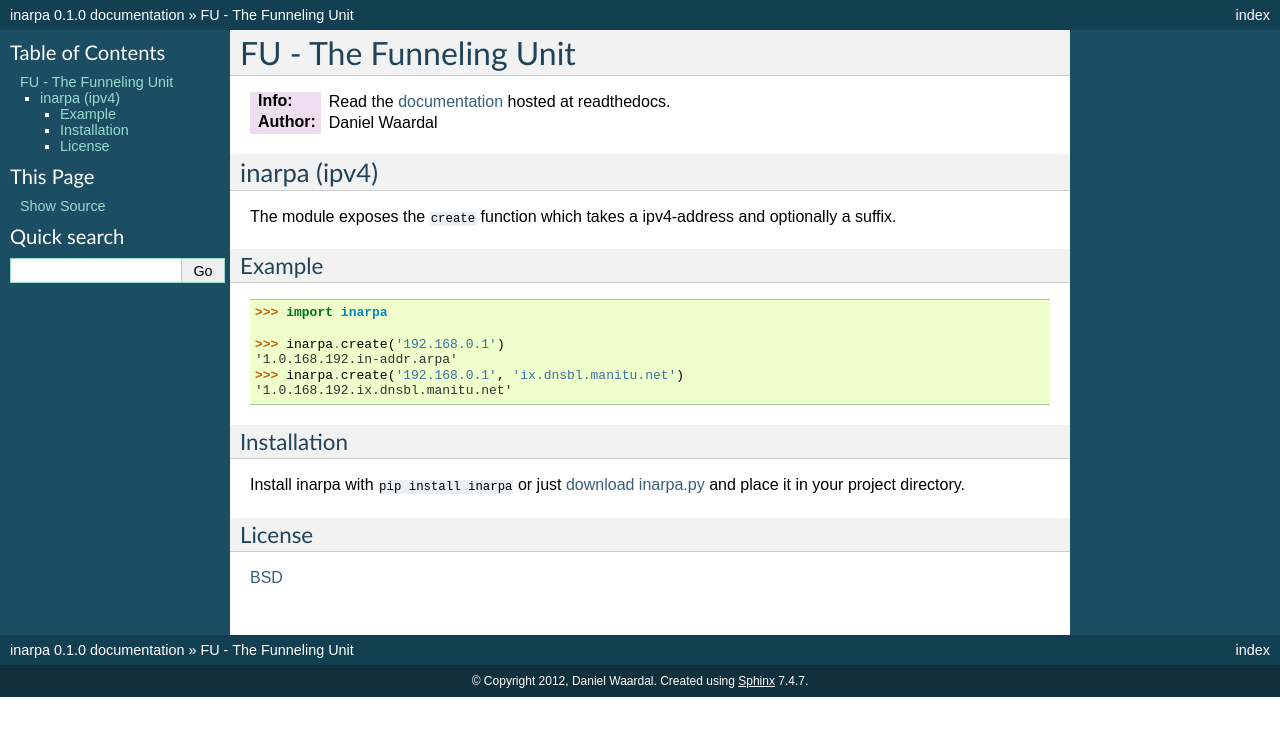
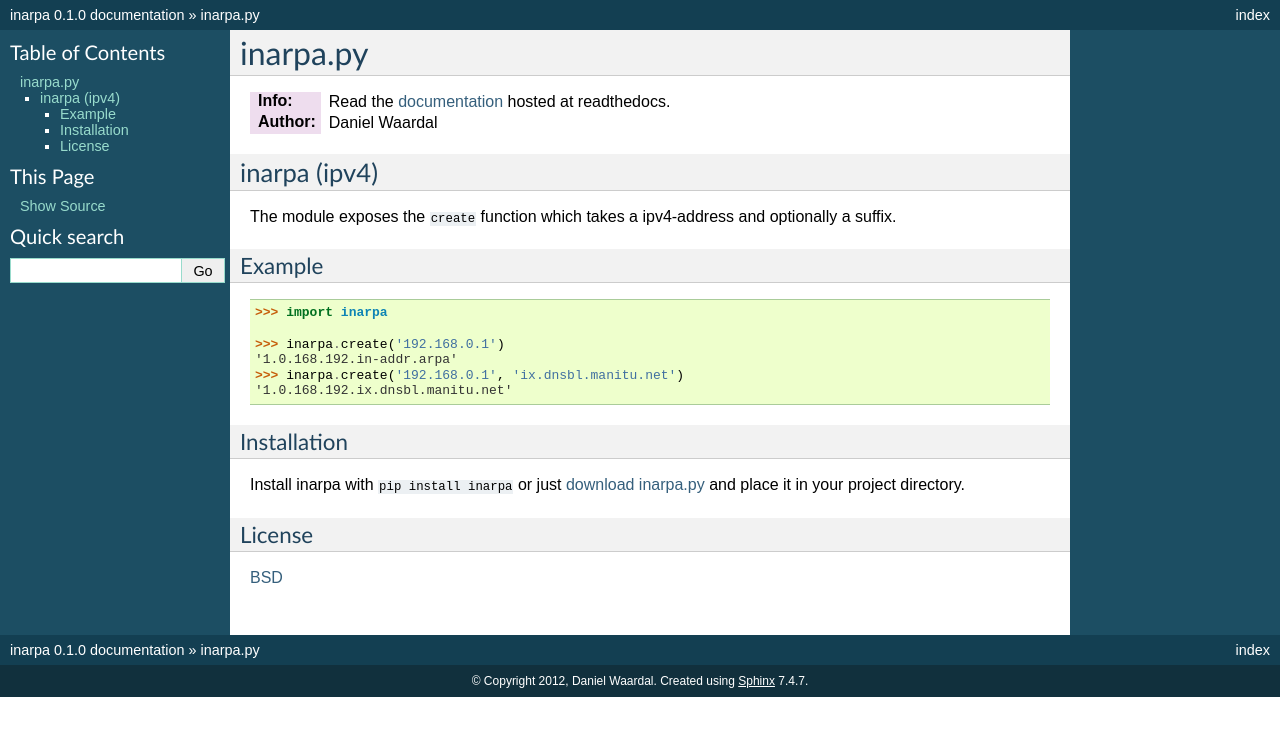
Before and after one commit to waawal/inarpa, a Sphinx documentation site: the page built from docs/index.rst, in a window 1280 px wide. Shown: the top 736 px of the page. Built offline with Sphinx 7.4.7, drawn with Linux system fonts in a browser that asks for light colours.

Commit message:
updated docs

```diff
--- a/docs/index.rst
+++ b/docs/index.rst
@@ -1,5 +1,5 @@
 =====================================
-FU - The Funneling Unit
+inarpa.py
 =====================================
 :Info: Read the `documentation <http://inarpa.readthedocs.org>`_ hosted at readthedocs.
 :Author: Daniel Waardal
```
